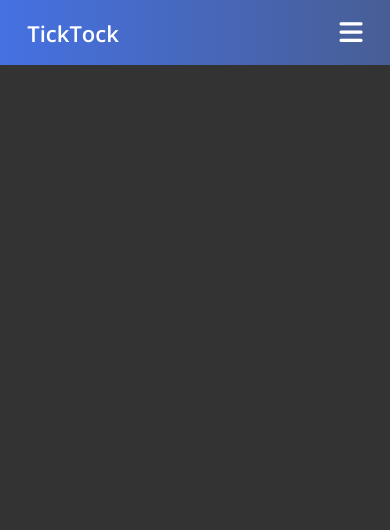
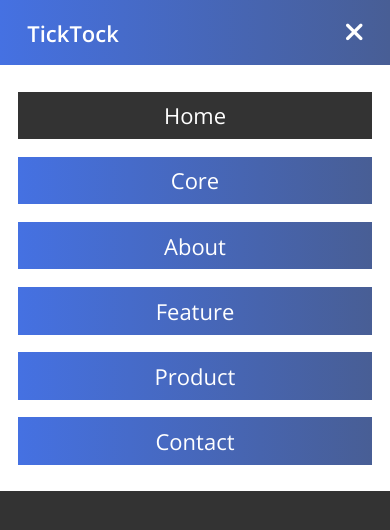
Before and after one commit to Gokulcasper/Watch-store, a plain HTML site: page index.html in a window 390 px wide. Both pictures are taken after a click on the element 351 px from the left and 32 px from the top of the page. Drawn offline with nearby package versions, Linux system fonts and the light colour scheme.

Commit message:
Feat : Watch Store

```diff
--- a/script.js
+++ b/script.js
@@ -0,0 +1,11 @@
+$(document).ready(function () {
+  $("#menu").click(function () {
+    $(this).toggleClass("fa-times");
+    $(".navbar").toggleClass("nav-toggle");
+  });
+
+  $(window).on("load scroll", function () {
+    $("#menu").removeClass("fa-times");
+    $(".navbar").removeClass("nav-toggle");
+  });
+});
--- a/style.css
+++ b/style.css
@@ -86,6 +86,14 @@ header #menu {
   display: none;
 }
 
+.fa-times {
+  transform: rotate(180deg);
+}
+
+header .navbar.nav-toggle {
+  top: 7.4rem;
+}
+
 /* Media queries */
 
 @media (max-width: 768px) {
```
